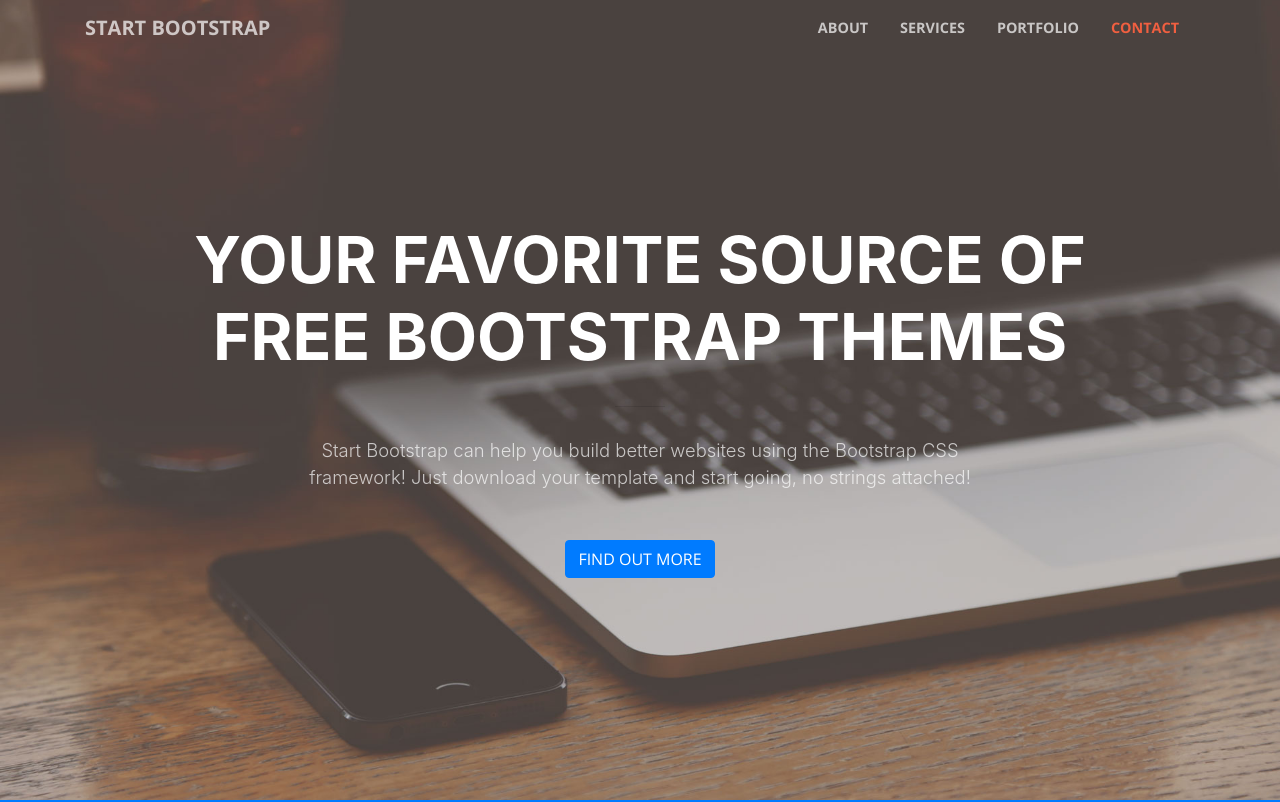
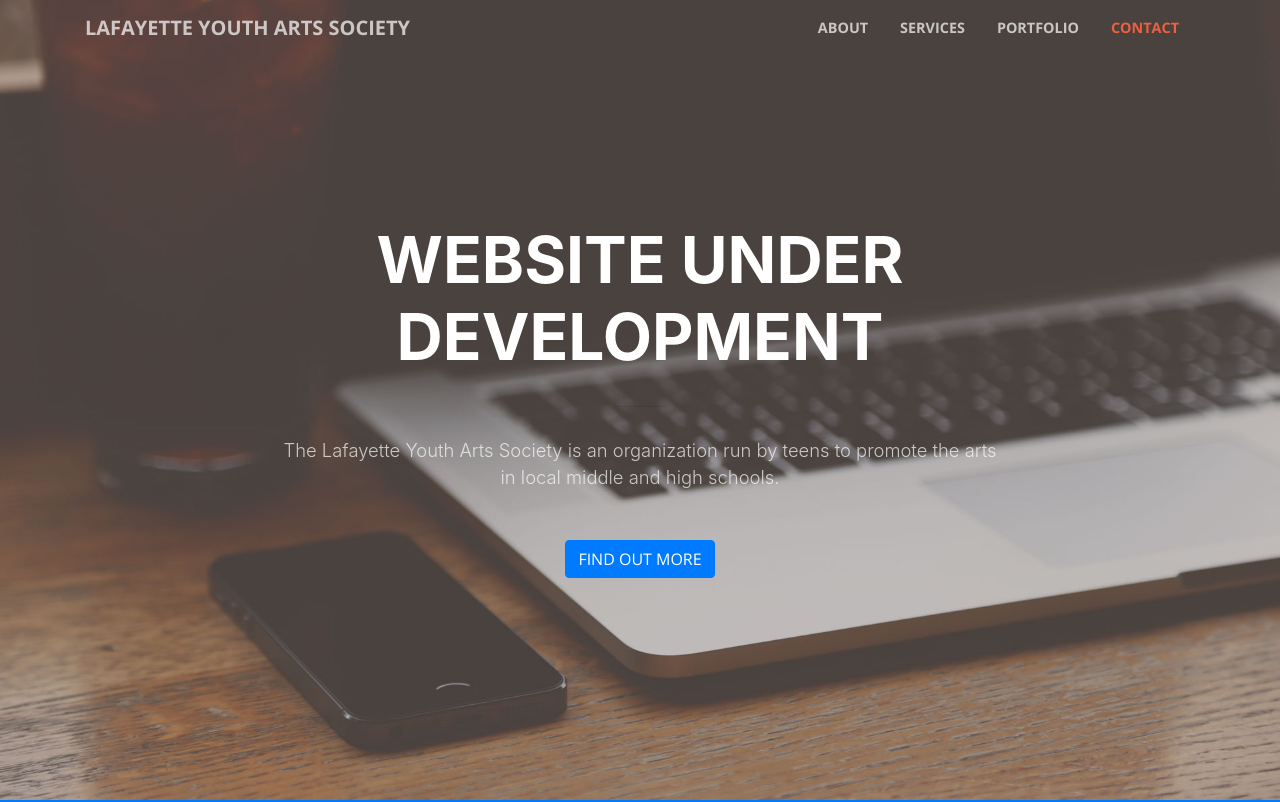
Before and after one commit to lafayette-youth-arts-society/website, a website with bundled scripts: page index.html in a window 1280 px wide. Shown: the top 802 px of the page. Built offline with nearby package versions, Linux system fonts and the light colour scheme.

Commit message:
edited some basic text in index.html

```diff
--- a/index.html
+++ b/index.html
@@ -8,7 +8,7 @@
     <meta name="description" content="">
     <meta name="author" content="">
 
-    <title>Creative - Start Bootstrap Theme</title>
+    <title>Lafayette Youth Arts Society</title>
 
     <!-- Bootstrap core CSS -->
     <link href="vendor/bootstrap/css/bootstrap.min.css" rel="stylesheet">
@@ -31,7 +31,7 @@
     <!-- Navigation -->
     <nav class="navbar navbar-expand-lg navbar-light fixed-top" id="mainNav">
       <div class="container">
-        <a class="navbar-brand js-scroll-trigger" href="#page-top">Start Bootstrap</a>
+        <a class="navbar-brand js-scroll-trigger" href="#page-top">Lafayette Youth Arts Society</a>
         <button class="navbar-toggler navbar-toggler-right" type="button" data-toggle="collapse" data-target="#navbarResponsive" aria-controls="navbarResponsive" aria-expanded="false" aria-label="Toggle navigation">
           <span class="navbar-toggler-icon"></span>
         </button>
@@ -59,13 +59,13 @@
         <div class="row">
           <div class="col-lg-10 mx-auto">
             <h1 class="text-uppercase">
-              <strong>Your Favorite Source of Free Bootstrap Themes</strong>
+              <strong>Website under development</strong>
             </h1>
             <hr>
           </div>
           <div class="col-lg-8 mx-auto">
-            <p class="text-faded mb-5">Start Bootstrap can help you build better websites using the Bootstrap CSS framework! Just download your template and start going, no strings attached!</p>
-            <a class="btn btn-primary btn-xl js-scroll-trigger" href="#about">Find Out More</a>
+            <p class="text-faded mb-5">The Lafayette Youth Arts Society is an organization run by teens to promote the arts in local middle and high schools.</p>
+            <a class="btn btn-primary btn-xl js-scroll-trigger" href="http://www.lyas.org/index.html">Find Out More</a>
           </div>
         </div>
       </div>
```
